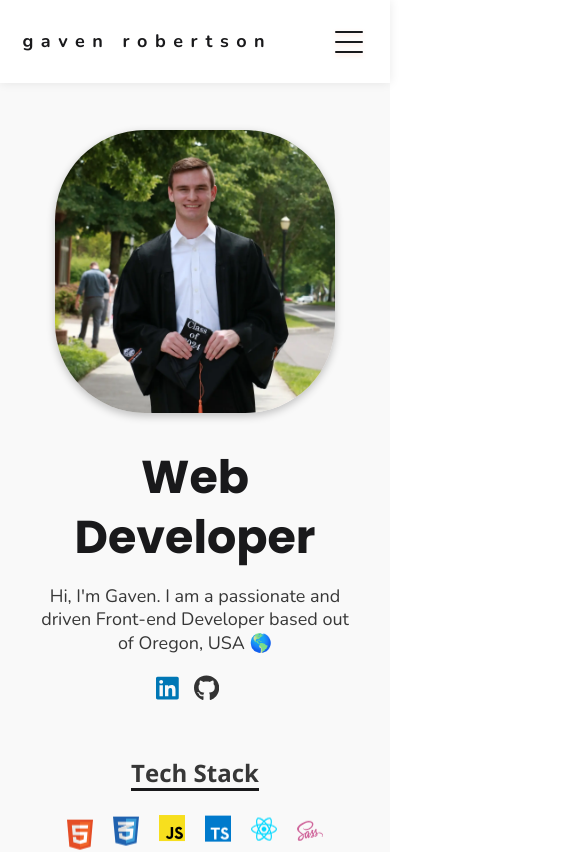
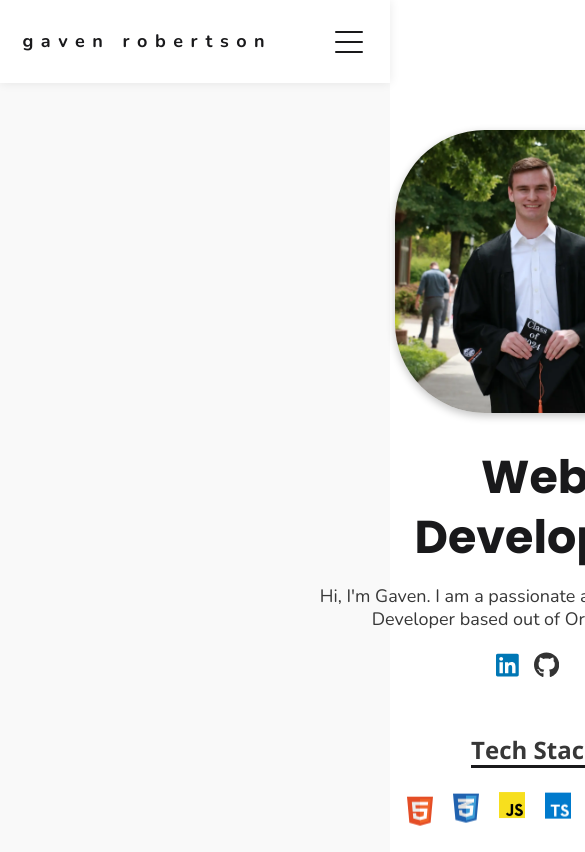
Before and after one commit to gavenrobertson/portfolio-website, a React (Create React App) app: page / in a window 390 px wide. Shown: the top 852 px of the page, 585 px wide, since content can reach past the window. Built offline with nearby package versions, Linux system fonts and the light colour scheme.

Commit message:
Fixed Navbar Width Bug

```diff
--- a/src/styles/_contact.scss
+++ b/src/styles/_contact.scss
@@ -45,7 +45,7 @@
 
 @media screen and (max-width: 1020px) {
     .contact-container {
-        width: auto;
+        width: fit-content;
     }
 
 }
--- a/src/styles/_home.scss
+++ b/src/styles/_home.scss
@@ -1,6 +1,5 @@
 .home {
     height: 100vh;
-    width: 100%;
     display: flex;
     flex-direction: column;
     background-color: #f9f9f9;
@@ -8,7 +7,7 @@
 
 .home-container {
     margin: 0 auto 12rem auto;
-    max-width: 107rem;
+    width: 107rem;
     padding: 0 4rem;
 }
 
--- a/src/styles/_navbar.scss
+++ b/src/styles/_navbar.scss
@@ -124,7 +124,6 @@
         height: 2px;
         background: #19191b;
         border-radius: 5px;
-        box-shadow: 0 2px 5px rgba(255,101,47,.2);
         transition: all .5s ease-in-out;
     }
     .menu-btn__burger::before,
@@ -135,7 +134,6 @@
         height: 2px;
         background: #19191b;
         border-radius: 5px;
-        box-shadow: 0 2px 5px rgba(255,101,47,.2);
         transition: all .5s ease-in-out;
     }
     .menu-btn__burger::before {
```
